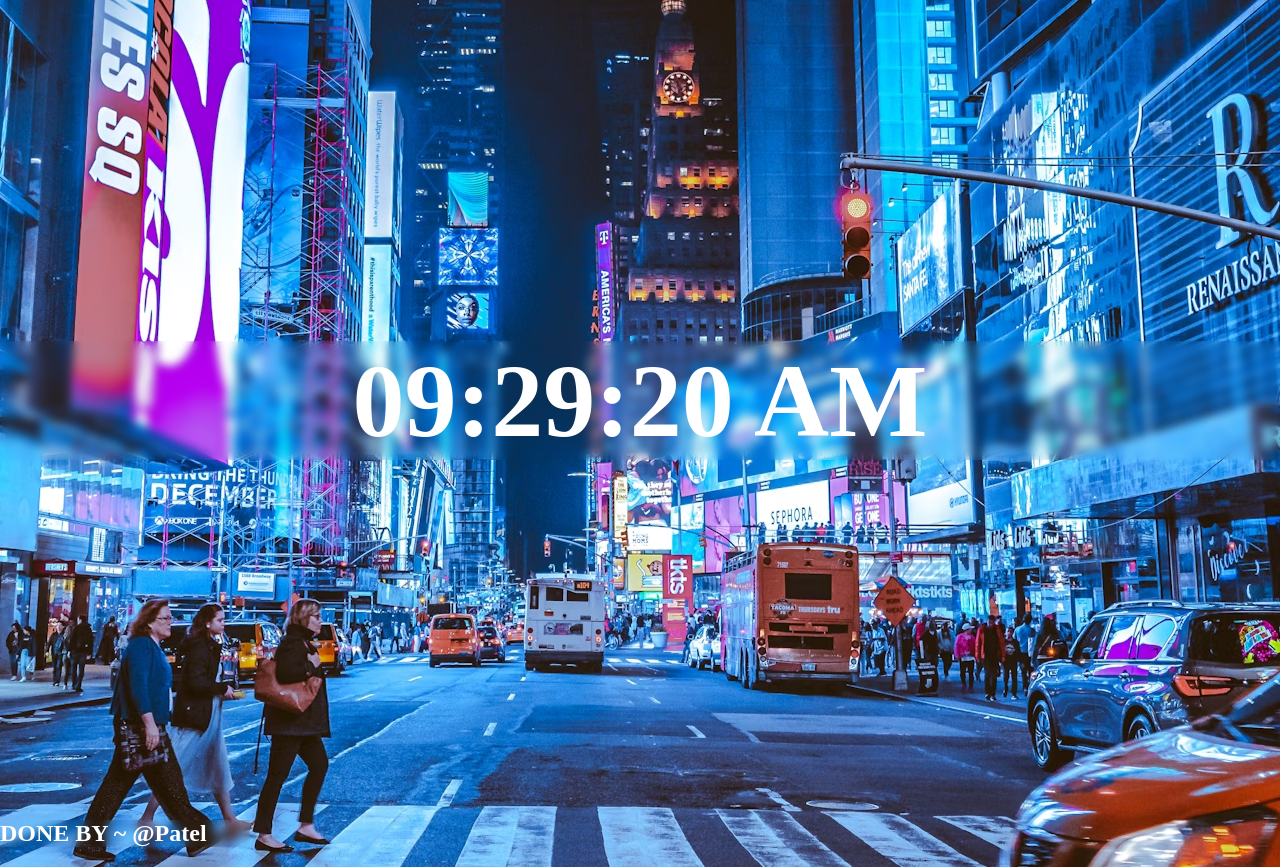
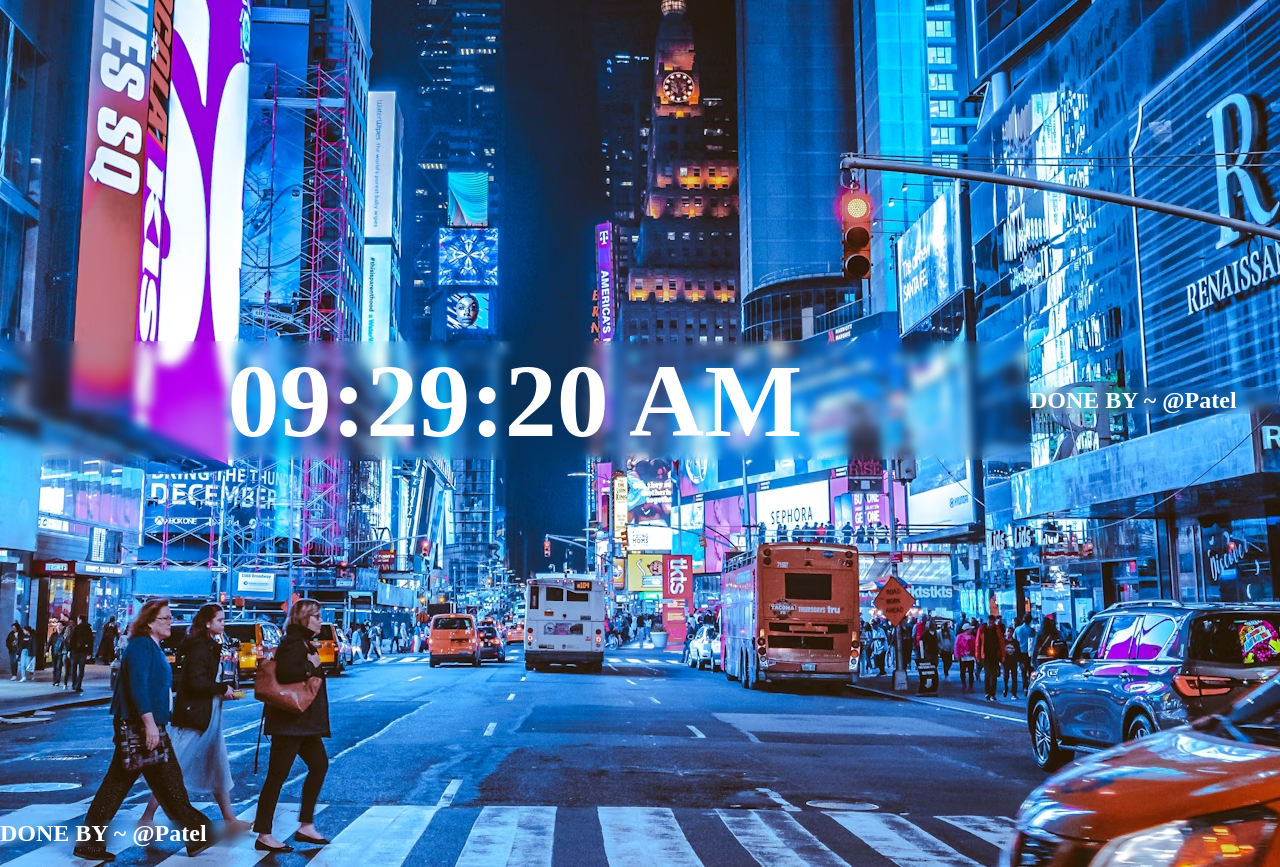
Before and after one commit to PatelaMadan/DigitalClock, a plain HTML site: page index.html in a window 1280 px wide. Drawn offline with Linux system fonts and the light colour scheme.

Commit message:
Update index.html

```diff
--- a/index.html
+++ b/index.html
@@ -9,6 +9,9 @@
 <body>
 <div id="clck_container">
     <div id="clock">00:00:00</div>
+    <div>
+        <h2>DONE BY ~  @Patel</h2>
+    </div>
 </div>
 <div>
     <h2>DONE BY ~  @Patel</h2>
```
